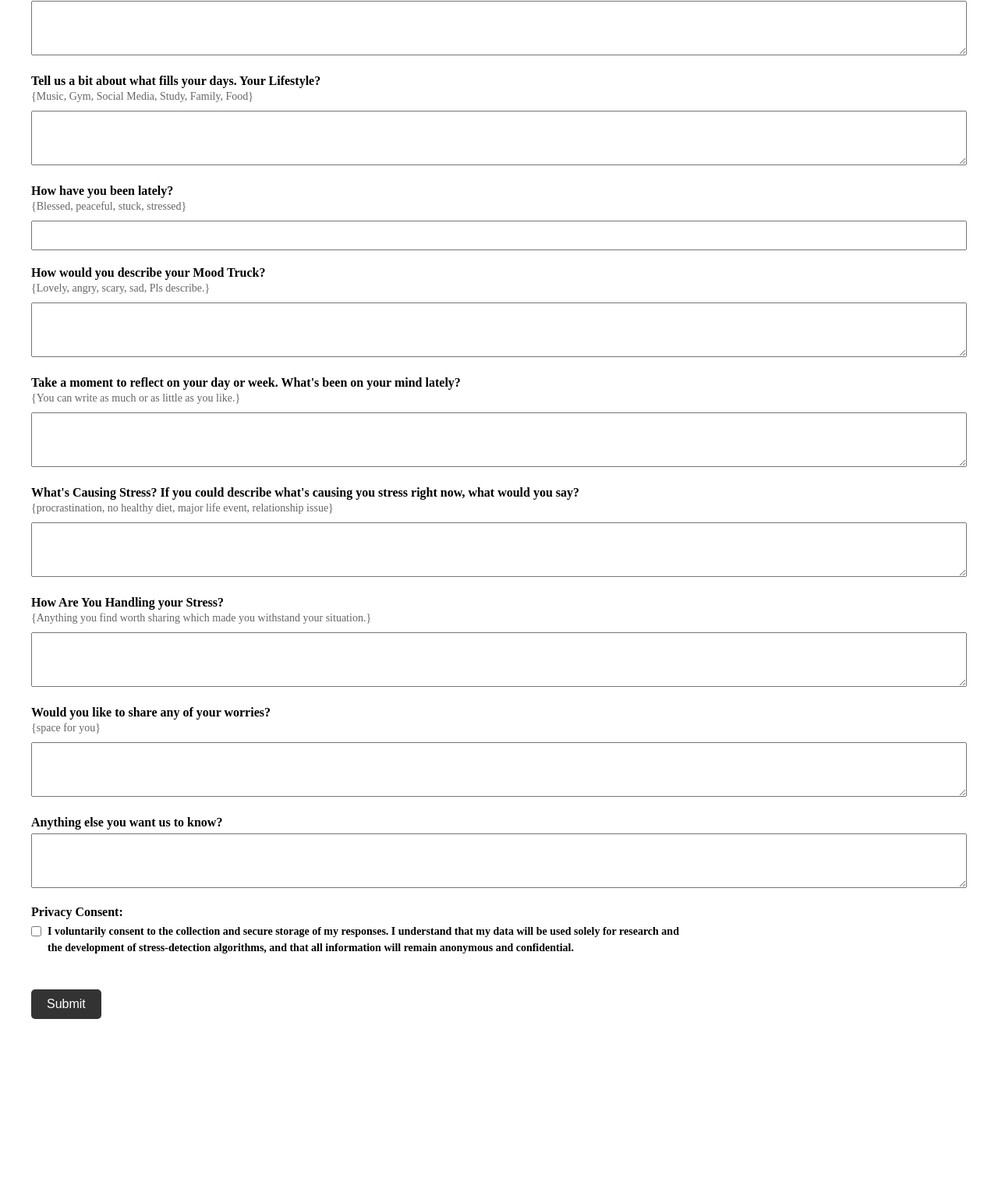
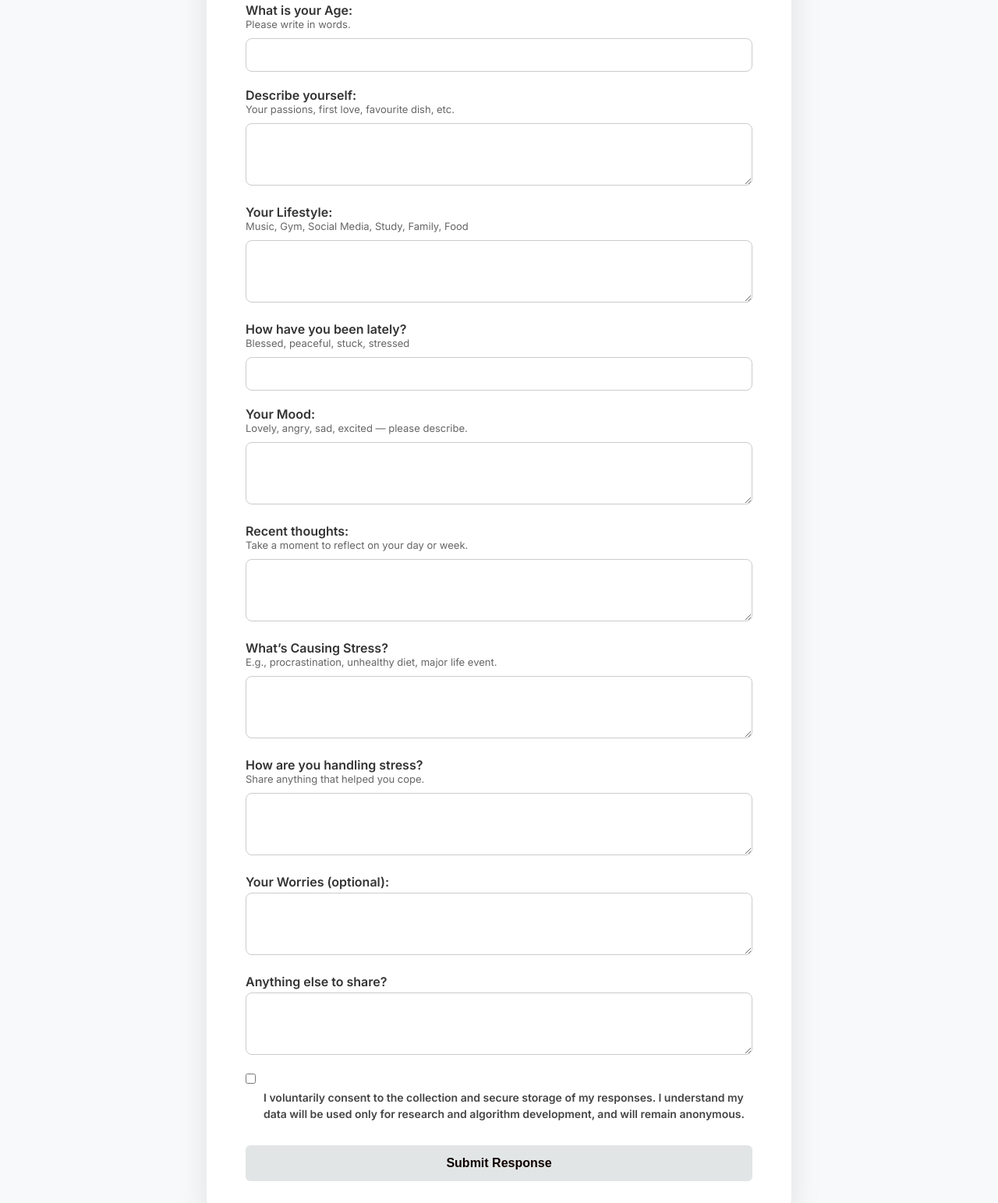
Before and after one commit to dramaticme/Capstone_Data, a website: page index.html in a window 1280 px wide. Shown: the part 540-2083 px from the top of the page at 78% size. Before the commit the page ends 1887 px from the top, so only its background shows below. Drawn offline with Linux system fonts and the light colour scheme.

Commit message:
Modified Ui

```diff
--- a/index.html
+++ b/index.html
@@ -2,105 +2,186 @@
 <html lang="en">
 <head>
   <meta charset="UTF-8" />
-  <title>User Response Form</title>
+  <title>Stress Detection Survey</title>
+  <link href="https://fonts.googleapis.com/css2?family=Inter:wght@400;600;700&display=swap" rel="stylesheet">
   <style>
+    /* ===== GLOBAL STYLE ===== */
+    * {
+      margin: 0;
+      padding: 0;
+      box-sizing: border-box;
+    }
+
     body {
-      font-family: "Times New Roman", serif;
-      margin: 40px;
+      font-family: 'Inter', sans-serif;
+      background: #f8f9fa; /* clean white background */
+      color: #333;
+      min-height: 100vh;
+      display: flex;
+      flex-direction: column;
+      position: relative;
+    }
+
+    /* ===== NAVBAR ===== */
+    .navbar {
+      width: 100%;
+      padding: 18px 40px;
+      background: rgba(0,0,0,0.05);
+      backdrop-filter: blur(5px);
+      color: #333;
+      display: flex;
+      justify-content: space-between;
+      align-items: center;
+      font-weight: 600;
+      box-shadow: 0 4px 10px rgba(0,0,0,0.1);
+      position: relative;
+      z-index: 2;
+    }
+
+    .navbar .logo {
+      font-size: 20px;
+      letter-spacing: 0.5px;
+    }
+
+    /* ===== FORM CONTAINER ===== */
+    .container {
+      flex: 1;
+      display: flex;
+      justify-content: center;
+      align-items: center;
+      padding: 40px 20px;
+      position: relative;
+      z-index: 2;
+    }
+
+    /* ===== FORM CARD ===== */
+    .form-card {
+      background: #ffffff;
+      border-radius: 18px;
+      box-shadow: 0 10px 40px rgba(0, 0, 0, 0.1);
+      padding: 40px 50px;
+      width: 100%;
+      max-width: 750px;
+      animation: fadeIn 0.7s ease-in-out;
+    }
+
+    h1 {
+      text-align: center;
+      margin-bottom: 10px;
+      font-weight: 700;
+      background: linear-gradient(90deg, #ff758c, #6a11cb, #ff758c);
+      -webkit-background-clip: text;
+      -webkit-text-fill-color: transparent;
+    }
+
+    p.subtext {
+      text-align: center;
+      color: #555;
+      margin-bottom: 30px;
+      font-size: 15px;
     }
 
     label {
       display: block;
       margin-top: 20px;
-      font-weight: bold;
+      font-weight: 600;
+      color: #333;
     }
 
     .desc {
       display: block;
       font-weight: normal;
-      font-size: 14px;
+      font-size: 13px;
       color: #666;
-      margin-top: 3px;
-      margin-bottom: 5px;
+      margin-bottom: 6px;
     }
 
     input:not([type="checkbox"]),
     textarea {
       width: 100%;
-      padding: 8px;
-      margin-top: 5px;
-      font-family: "Times New Roman", serif;
-      font-size: 16px;
-      box-sizing: border-box;
+      padding: 12px;
+      margin-top: 4px;
+      font-size: 15px;
+      border: 1px solid #ccc;
+      border-radius: 8px;
+      background: #fff;
+      color: #333;
+      transition: border-color 0.3s, box-shadow 0.3s;
+    }
+
+    input:focus,
+    textarea:focus {
+      border-color: #bab3b4;
+      box-shadow: 0 0 10px rgba(229, 177, 186, 0.3);
+      outline: none;
     }
 
     textarea {
-      min-height: 70px;
-    }
-
-    input[type="checkbox"] {
-      width: auto;
-      height: auto;
-      margin: 0;
-      box-sizing: content-box;
-      vertical-align: top;
+      min-height: 80px;
+      resize: vertical;
     }
 
     button {
-      margin-top: 25px;
-      padding: 10px 20px;
+      margin-top: 30px;
+      width: 100%;
+      padding: 14px;
       font-size: 16px;
-      background-color: #333;
-      color: #fff;
+      font-weight: 600;
+      background: linear-gradient(135deg, #e2e5e5, #e2e5e5);
+      color: #0f0101;
       border: none;
-      border-radius: 5px;
+      border-radius: 6px;
       cursor: pointer;
-    }
-    button:hover {
-      background-color: #555;
+      transition: transform 0.2s, background 0.3s, box-shadow 0.3s;
     }
 
-    #consent-block {
-      width: 100%;
-      text-align: left;
-      clear: both;
-      margin-top: 18px;
-      margin-bottom: 18px;
+    button:hover {
+      transform: translateY(-2px);
+      background: linear-gradient(135deg, #e2e5e5, #e2e2e5);
+      box-shadow: 0 6px 20px rgba(0,0,0,0.15);
     }
 
     .consent {
+      margin-top: 20px;
       display: flex;
+      gap: 10px;
       align-items: flex-start;
-      justify-content: flex-start;
-      gap: 8px;
-      max-width: 900px;
-      line-height: 1.45;
     }
 
     .consent-text {
-      display: block;
       font-size: 14px;
-      color: #000;
-      max-width: 820px;
-      margin: 0;
+      color: #444;
+      line-height: 1.5;
     }
 
-    .consent input[type="checkbox"] {
-      margin-top: 3px;
+    @keyframes fadeIn {
+      from { opacity: 0; transform: translateY(20px); }
+      to { opacity: 1; transform: translateY(0); }
     }
 
-    @media (max-width: 480px) {
-      body { margin: 16px; }
-      .consent { max-width: 100%; }
+    @media (max-width: 600px) {
+      .form-card {
+        padding: 25px;
+      }
     }
   </style>
 </head>
 <body>
-  <h1>Question Based Stress Detection</h1>
+  <!-- ===== NAVBAR ===== -->
+  <div class="navbar">
+    <div class="logo">Stress Detection Survey</div>
+    <div>Research Project</div>
+  </div>
+
+  <!-- ===== FORM ===== -->
+  <div class="container">
+    <div class="form-card">
+      <h1>Stress Detection Survey</h1>
+      <p class="subtext">Help us understand stress levels and coping strategies</p>
 
       <form id="responseForm">
         <label>Username:
-      <span class="desc">{This creates a user account.}</span>
+          <span class="desc">This will create your account.</span>
           <input type="text" name="username" required>
         </label>
 
@@ -108,86 +189,78 @@
         <input type="password" name="password" required>
 
         <label>What is your Gender:
-      <span class="desc">{In words.}</span>
+          <span class="desc">Please write in words.</span>
           <input type="text" name="gender" required>
         </label>
 
         <label>What is your Age:
-      <span class="desc">{In words.}</span>
+          <span class="desc">Please write in words.</span>
           <input type="text" name="age" required>
         </label>
 
-    <label>Take a moment to describe yourself:
-      <span class="desc">{Your Passion, Your first Love, Your fav Dish}</span>
+        <label>Describe yourself:
+          <span class="desc">Your passions, first love, favourite dish, etc.</span>
           <textarea name="about" required></textarea>
         </label>
 
-    <label>Tell us a bit about what fills your days. Your Lifestyle?
-      <span class="desc">{Music, Gym, Social Media, Study, Family, Food}</span>
+        <label>Your Lifestyle:
+          <span class="desc">Music, Gym, Social Media, Study, Family, Food</span>
           <textarea name="lifestyle" required></textarea>
         </label>
 
         <label>How have you been lately?
-      <span class="desc">{Blessed, peaceful, stuck, stressed}</span>
+          <span class="desc">Blessed, peaceful, stuck, stressed</span>
           <input type="text" name="status" required>
         </label>
 
-    <label>How would you describe your Mood Truck?
-      <span class="desc">{Lovely, angry, scary, sad, Pls describe.}</span>
+        <label>Your Mood:
+          <span class="desc">Lovely, angry, sad, excited — please describe.</span>
           <textarea name="mood" required></textarea>
         </label>
 
-    <label>Take a moment to reflect on your day or week. What's been on your mind lately?
-      <span class="desc">{You can write as much or as little as you like.}</span>
+        <label>Recent thoughts:
+          <span class="desc">Take a moment to reflect on your day or week.</span>
           <textarea name="thoughts" required></textarea>
         </label>
 
-    <label>What's Causing Stress? If you could describe what's causing you stress right now, what would you say?
-      <span class="desc">{procrastination, no healthy diet, major life event, relationship issue}</span>
+        <label>What’s Causing Stress?
+          <span class="desc">E.g., procrastination, unhealthy diet, major life event.</span>
           <textarea name="stress" required></textarea>
         </label>
 
-    <label>How Are You Handling your Stress?
-      <span class="desc">{Anything you find worth sharing which made you withstand your situation.}</span>
+        <label>How are you handling stress?
+          <span class="desc">Share anything that helped you cope.</span>
           <textarea name="coping" required></textarea>
         </label>
 
-    <label>Would you like to share any of your worries?
-      <span class="desc">{space for you}</span>
+        <label>Your Worries (optional):
           <textarea name="worries"></textarea>
         </label>
 
-    <label>Anything else you want us to know?
+        <label>Anything else to share?
           <textarea name="extra"></textarea>
         </label>
-
-    <!-- ===== CONSENT ===== -->
-    <div id="consent-block">
-      <div style="font-weight:bold; margin-bottom:6px;">
-        Privacy Consent:
-      </div>
 
         <div class="consent">
           <input type="checkbox" id="consent" name="consent" required>
           <label for="consent" class="consent-text">
-          I voluntarily consent to the collection and secure storage of my responses. I understand that my data will be used solely for research and the development of stress-detection algorithms, and that all information will remain anonymous and confidential.
+            I voluntarily consent to the collection and secure storage of my responses. I understand my data will be used only for research and algorithm development, and will remain anonymous.
           </label>
         </div>
+
+        <button type="submit">Submit Response</button>
+      </form>
     </div>
-
-    <button type="submit">Submit</button>
-  </form>
+  </div>
 
   <script>
     document.getElementById("responseForm").addEventListener("submit", async (e) => {
       e.preventDefault();
       const formData = Object.fromEntries(new FormData(e.target).entries());
-
-      // ✅ Convert checkbox to Boolean
       formData.consent = e.target.consent.checked;
 
       try {
-        const res = await fetch("/api/responses", {  // replace with full URL if needed
+        const res = await fetch("/api/responses", {
           method: "POST",
           headers: { "Content-Type": "application/json" },
           body: JSON.stringify(formData)
```
Lines whose indentation alone changed are shown as unchanged.
